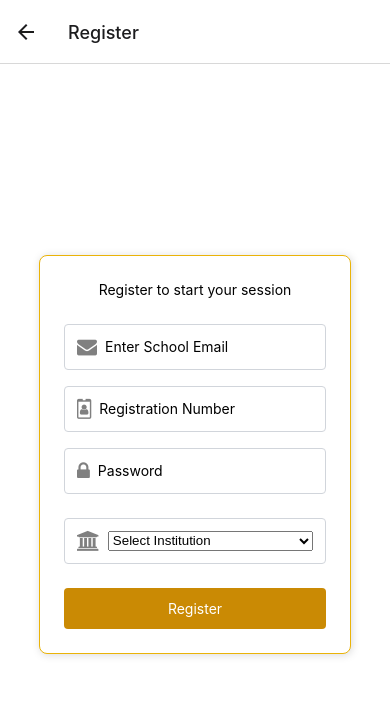
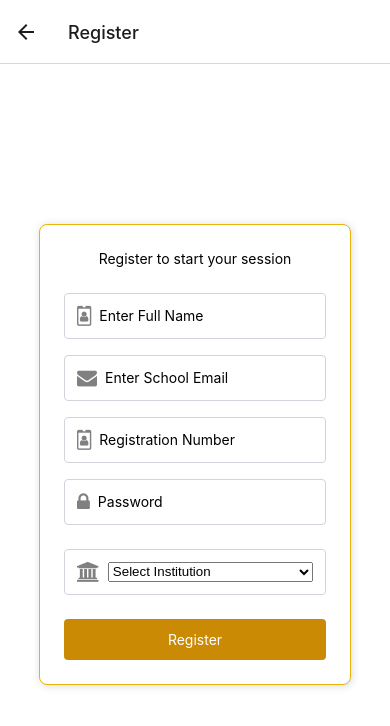
Before and after one commit to KondwaniChikaonda/Group_6_Frontend_Project, a React Native app: screen /Register in a window 390 px wide. Shown: the top 726 px of the page. Built offline with nearby package versions, Linux system fonts and the light colour scheme.

Commit message:
pushing some changes

```diff
--- a/Register.tsx
+++ b/Register.tsx
@@ -10,6 +10,7 @@ export default function Register({ navigation }) {
   const [email, setEmail] = useState('');
   const [registrationNumber, setRegistrationNumber] = useState('');
   const [password, setPassword] = useState('');
+  const [fullName, setFullName] = useState('');
   const [selectedInstitution, setSelectedInstitution] = useState('');
   const [otp, setOtp] = useState('');
   const [isOtpSent, setIsOtpSent] = useState(false);
@@ -73,6 +74,20 @@ export default function Register({ navigation }) {
         {/* Registration Fields */}
         {!isOtpSent && (
           <>
+
+
+
+<View style={tw`flex-row items-center w-full p-3 mb-4 border border-gray-300 rounded`}>
+              <FontAwesome name="id-badge" size={20} color="gray" style={tw`mr-2`} />
+              <TextInput
+                placeholder="Enter Full Name"
+                style={tw`flex-1`}
+                value={fullName}
+                onChangeText={setRegistrationNumber}
+              />
+            </View>
+
+
             <View style={tw`flex-row items-center w-full p-3 mb-4 border border-gray-300 rounded`}>
               <FontAwesome name="envelope" size={20} color="gray" style={tw`mr-2`} />
               <TextInput
```
Also changed, not shown: 1 other file (tests, documents, lock files or other folders).
